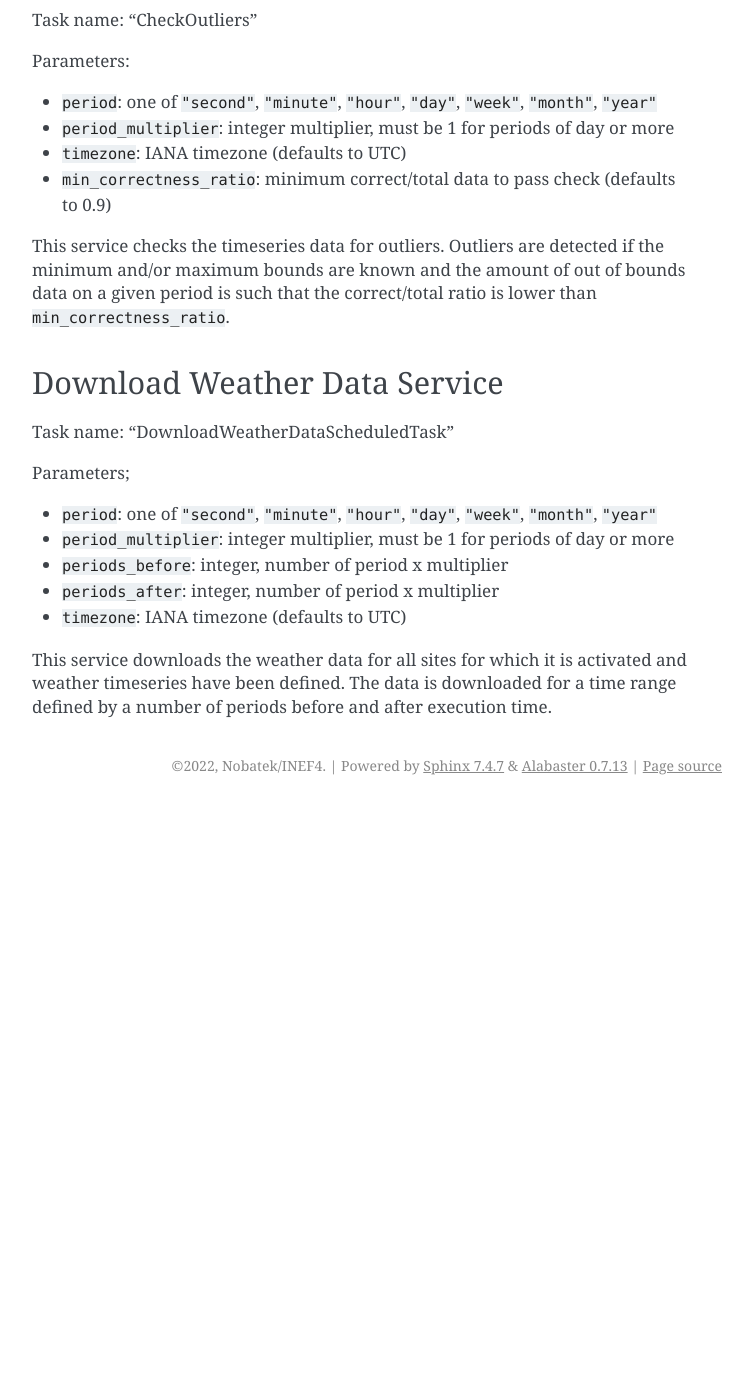
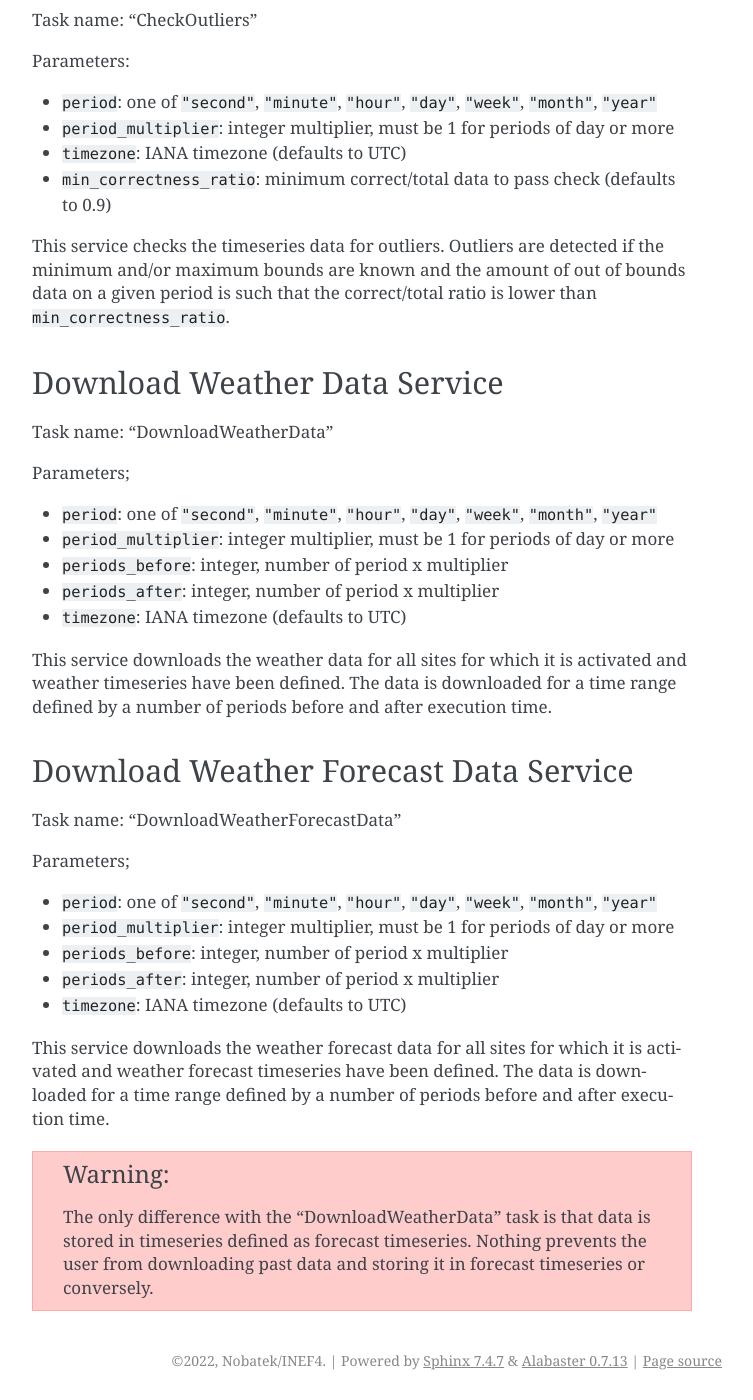
Before and after one commit to BEMServer/bemserver-docs, a Sphinx documentation site: the page built from source/services.rst, in a window 1280 px wide and 1400 px high, scrolled down 1548 px. Shown: the whole window, without its empty margins (388-1141 px from the left). Built offline with Sphinx 7.4.7, drawn with Linux system fonts in a browser that asks for light colours; before the commit the page ends 2353 px from its top, so only the background shows below that; some of the changed text lies outside the part shown.

Commit message:
Document "DownloadWeatherForecastData" feature

```diff
--- a/source/services.rst
+++ b/source/services.rst
@@ -87,7 +87,7 @@ on a given period is such that the correct/total ratio is lower than
 Download Weather Data Service
 =============================
 
-Task name: "DownloadWeatherDataScheduledTask"
+Task name: "DownloadWeatherData"
 
 Parameters;
 
@@ -101,3 +101,26 @@ Parameters;
 This service downloads the weather data for all sites for which it is activated
 and weather timeseries have been defined. The data is downloaded for a time
 range defined by a number of periods before and after execution time.
+
+Download Weather Forecast Data Service
+======================================
+
+Task name: "DownloadWeatherForecastData"
+
+Parameters;
+
+- ``period``: one of ``"second"``, ``"minute"``, ``"hour"``, ``"day"``,
+  ``"week"``, ``"month"``, ``"year"``
+- ``period_multiplier``: integer multiplier, must be 1 for periods of day or more
+- ``periods_before``: integer, number of period x multiplier
+- ``periods_after``: integer, number of period x multiplier
+- ``timezone``: IANA timezone (defaults to UTC)
+
+This service downloads the weather forecast data for all sites for which it is
+activated and weather forecast timeseries have been defined. The data is downloaded
+for a time range defined by a number of periods before and after execution time.
+
+.. warning::
+    The only difference with the "DownloadWeatherData" task is that data is stored
+    in timeseries defined as forecast timeseries. Nothing prevents the user from
+    downloading past data and storing it in forecast timeseries or conversely.
```
